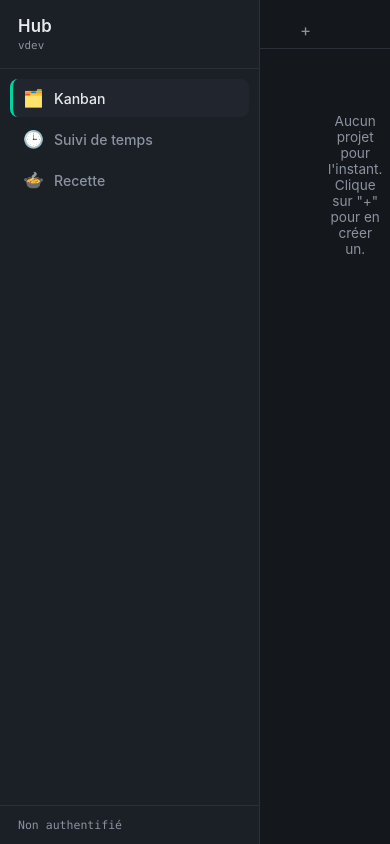
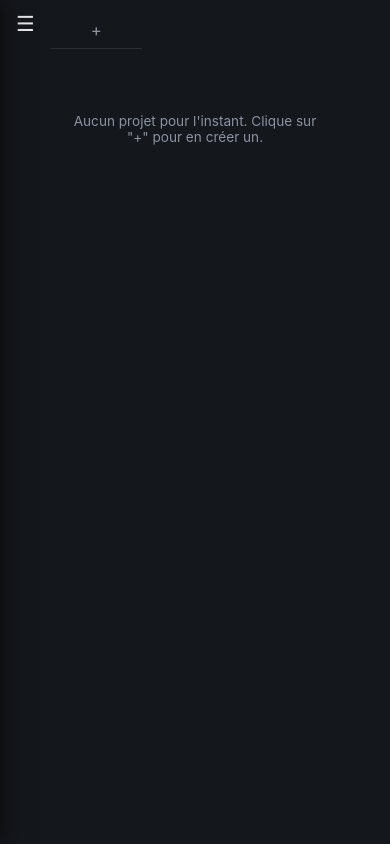
Before and after one commit to kaamichaud02/hub, a FastAPI app: page / in a window 390 px wide. Run offline with FastAPI, Linux system fonts and the light colour scheme; data that the repository does not hold is empty; parts of the project's set-up code (start-up, migrations or seed data) failed here and were passed over.

Commit message:
Sidebar en tiroir sur mobile (≤768px), masquée par défaut
Sur petit écran, la sidebar (260px fixe) prenait trop de place. Sous
768px elle devient un tiroir : masquée hors-écran par défaut, un
bouton ☰ dans la barre du haut l'ouvre (avec un fond semi-transparent
cliquable pour la refermer), et elle se referme automatiquement dès
qu'une section est sélectionnée. Aucun changement sur desktop (sidebar
toujours visible, media query seule responsable du comportement).

Testé via jsdom : ouverture/fermeture bouton+fond, fermeture auto au
changement de section.

Co-Authored-By: Claude Sonnet 5 <noreply@anthropic.com>

```diff
--- a/hub-app/static/css/style.css
+++ b/hub-app/static/css/style.css
@@ -59,6 +59,47 @@ html, body {
   font-family: var(--mono);
   font-size: 0.68rem;
   color: var(--muted);
+}
+
+.mobile-menu-btn {
+  display: none;
+  background: transparent;
+  border: none;
+  color: var(--text);
+  font-size: 1.3rem;
+  cursor: pointer;
+  padding: 14px 16px;
+  line-height: 1;
+}
+
+.sidebar-backdrop {
+  display: none;
+  position: fixed;
+  inset: 0;
+  background: rgba(0, 0, 0, 0.5);
+  z-index: 25;
+}
+
+/* ---------- Mobile : sidebar en tiroir (masquée par défaut, bouton pour l'ouvrir) ---------- */
+@media (max-width: 768px) {
+  .mobile-menu-btn { display: block; }
+
+  .topbar { display: flex; align-items: center; }
+
+  .sidebar {
+    position: fixed;
+    top: 0;
+    left: 0;
+    bottom: 0;
+    z-index: 30;
+    transform: translateX(-100%);
+    transition: transform 0.2s ease;
+    box-shadow: 4px 0 24px rgba(0, 0, 0, 0.5);
+  }
+
+  .sidebar.open { transform: translateX(0); }
+
+  .sidebar-backdrop.visible { display: block; }
 }
 
 .ghost-btn {
--- a/hub-app/static/index.html
+++ b/hub-app/static/index.html
@@ -8,7 +8,8 @@
 </head>
 <body>
   <div class="app-shell">
-    <aside class="sidebar">
+    <div id="sidebarBackdrop" class="sidebar-backdrop"></div>
+    <aside class="sidebar" id="sidebar">
       <div class="sidebar-header">
         <h1>Hub</h1>
         <span id="appVersion" class="app-version"></span>
@@ -35,6 +36,7 @@
 
     <div class="main-area">
       <header class="topbar">
+        <button id="mobileMenuBtn" class="mobile-menu-btn" title="Menu" aria-label="Menu">☰</button>
         <div id="boardTabs" class="board-tabs"></div>
         <h2 id="pageTitle" class="section-title" hidden></h2>
       </header>
--- a/hub-app/static/js/app.js
+++ b/hub-app/static/js/app.js
@@ -8,8 +8,26 @@ const recipesPlaceholder = document.getElementById("recipesPlaceholder");
 const sidebarFooterText = document.getElementById("sidebarFooterText");
 const sidebarSettingsBtn = document.getElementById("sidebarSettingsBtn");
 const appVersionEl = document.getElementById("appVersion");
+const sidebarEl = document.getElementById("sidebar");
+const sidebarBackdrop = document.getElementById("sidebarBackdrop");
+const mobileMenuBtn = document.getElementById("mobileMenuBtn");
 
 let currentBoardId = null;
+
+// ---------- Sidebar mobile (tiroir masqué par défaut sous ~768px) ----------
+
+function openSidebar() {
+  sidebarEl.classList.add("open");
+  sidebarBackdrop.classList.add("visible");
+}
+
+function closeSidebar() {
+  sidebarEl.classList.remove("open");
+  sidebarBackdrop.classList.remove("visible");
+}
+
+mobileMenuBtn.addEventListener("click", openSidebar);
+sidebarBackdrop.addEventListener("click", closeSidebar);
 
 // ---------- Version déployée (pour vérifier rapidement si le cache sert du vieux code) ----------
 
@@ -85,6 +103,7 @@ function setActiveSection(section) {
   for (const item of sectionItems) {
     item.classList.toggle("active", item.dataset.section === section);
   }
+  closeSidebar(); // sans effet sur desktop (sidebar toujours visible), referme le tiroir sur mobile
 
   const isKanban = section === "kanban";
   boardTabs.hidden = !isKanban;
```
